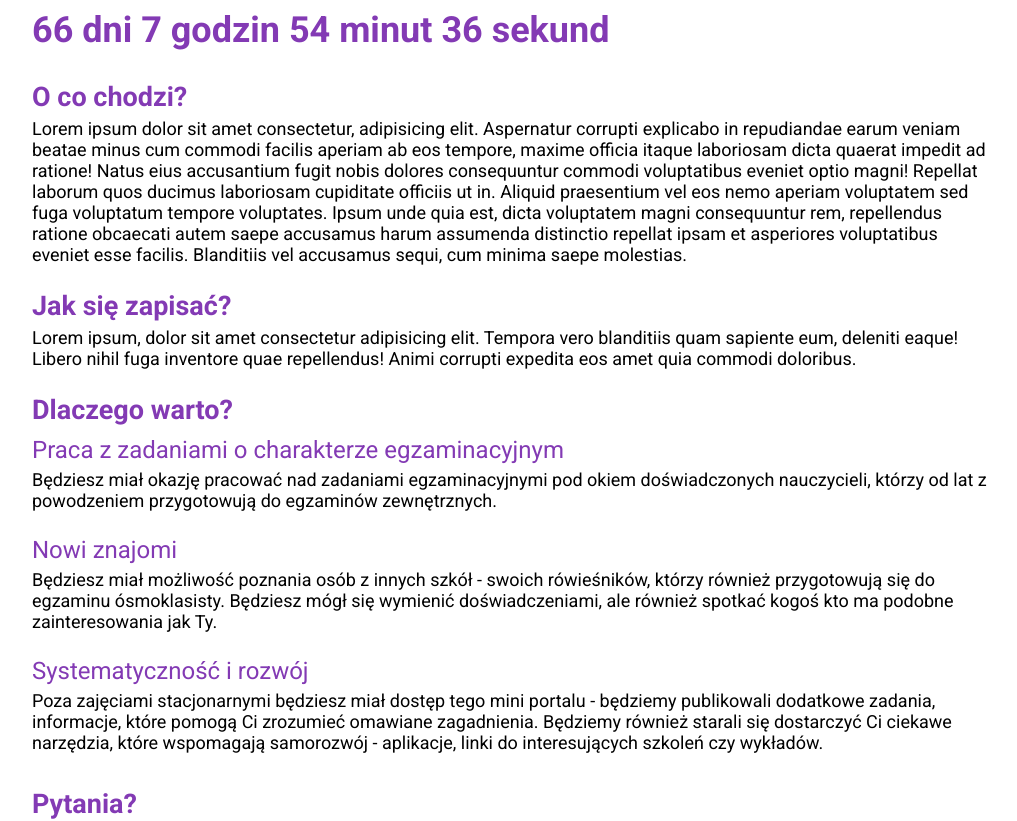
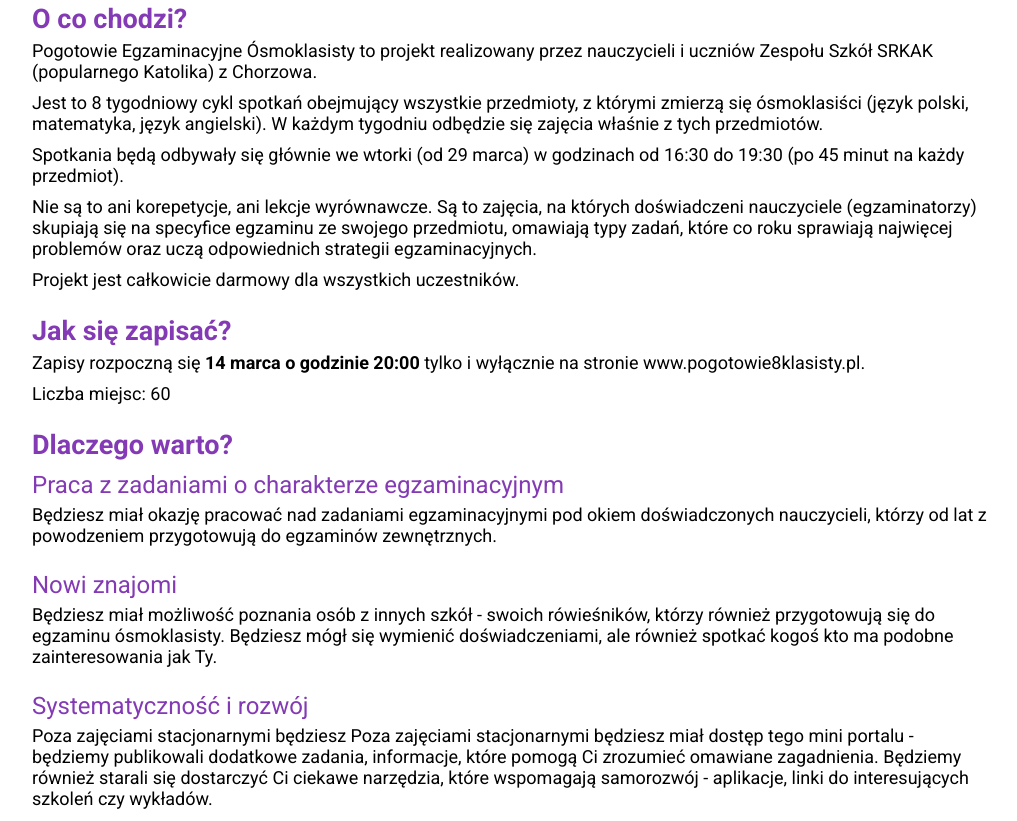
Before and after one commit to stanislawdera/pogotowie-osmoklasisty, a Next.js app: page / in a window 1280 px wide. Shown: the part 529-1350 px from the top of the page, without its empty margins (128-1145 px from the left). Built offline with nearby package versions, Linux system fonts and the light colour scheme.

Commit message:
Create essential homepage

```diff
--- a/components/organisms/MainHeader/MainHeader.js
+++ b/components/organisms/MainHeader/MainHeader.js
@@ -1,14 +1,12 @@
 import { Section } from "components/atoms/Section/Section.styles";
 import { Wrapper } from "components/atoms/Wrapper/Wrapper.styles";
 import React from "react";
-import Navigation from "../Navigation/Navigation";
 import { StyledMainHeader } from "./MainHeader.styles";
 
 export default function MainHeader() {
   return (
     <StyledMainHeader>
       <Wrapper>
-        <Navigation />
         <Section as="div">
           <h1>Pogotowie Ósmoklasisty</h1>
           <p>Warsztaty przygotowujące do Egzaminu&nbsp;Ósmoklasisty</p>
--- a/pages/index.js
+++ b/pages/index.js
@@ -6,47 +6,74 @@ import { Headline } from "components/atoms/Headline/Headline.styles";
 import { Paragraph } from "components/atoms/Paragraph/Paragraph.styles";
 import { Section } from "components/atoms/Section/Section.styles";
 import { Subheadline } from "components/atoms/Subheadline/Subheadline.styles";
-import { Card } from "components/atoms/Card/Card.styles";
 import CardLink from "components/organisms/CardLink/CardLink";
 import Countdown from "react-countdown";
 import CountdownRenderer from "components/organisms/CountdownRenderer/CountdownRenderer";
+import Head from "next/head";
 
 export default function index() {
   return (
     <Layout noHeader>
+      <Head>
+        <title>
+          Pogotowie Ósmoklasisty - bezpłatne zajęcia przygotowujące do Egzaminu
+          Ósmoklasisty
+        </title>
+        <meta
+          name="description"
+          content="Pogotowie Egzaminacyjne Ósmoklasisty to 8 tygodniowy cykl spotkań obejmujący wszystkie przedmioty, z którymi zmierzą się ósmoklasiści (język polski, matematyka, język angielski). Projekt realizowany przez
+          nauczycieli i uczniów Zespołu Szkół SRKAK."
+        />
+        <meta property="og:title" content="Pogotowie Ósmoklasisty" />
+        <meta
+          property="og:description"
+          content="Bezpłatne zajęcia dla ósmoklasistów"
+        />
+        <meta property="og:image" content="/images/og-image.jpg" />
+      </Head>
       <MainHeader />
       <Wrapper>
         <Section>
           <Countdown
-            date={new Date(2022, 3, 14, 20)}
+            date={new Date(2022, 2, 14, 20)}
             renderer={CountdownRenderer}
           />
         </Section>
         <Section as="article">
           <Headline>O co chodzi?</Headline>
           <Paragraph>
-            Lorem ipsum dolor sit amet consectetur, adipisicing elit. Aspernatur
-            corrupti explicabo in repudiandae earum veniam beatae minus cum
-            commodi facilis aperiam ab eos tempore, maxime officia itaque
-            laboriosam dicta quaerat impedit ad ratione! Natus eius accusantium
-            fugit nobis dolores consequuntur commodi voluptatibus eveniet optio
-            magni! Repellat laborum quos ducimus laboriosam cupiditate officiis
-            ut in. Aliquid praesentium vel eos nemo aperiam voluptatem sed fuga
-            voluptatum tempore voluptates. Ipsum unde quia est, dicta voluptatem
-            magni consequuntur rem, repellendus ratione obcaecati autem saepe
-            accusamus harum assumenda distinctio repellat ipsam et asperiores
-            voluptatibus eveniet esse facilis. Blanditiis vel accusamus sequi,
-            cum minima saepe molestias.
+            Pogotowie Egzaminacyjne Ósmoklasisty to projekt realizowany przez
+            nauczycieli i uczniów Zespołu Szkół SRKAK (popularnego Katolika) z
+            Chorzowa.
+          </Paragraph>
+          <Paragraph>
+            Jest to 8 tygodniowy cykl spotkań obejmujący wszystkie przedmioty, z
+            którymi zmierzą się ósmoklasiści (język polski, matematyka, język
+            angielski). W każdym tygodniu odbędzie się zajęcia właśnie z tych
+            przedmiotów.
+          </Paragraph>
+          <Paragraph>
+            Spotkania będą odbywały się głównie we wtorki (od 29 marca) w
+            godzinach od 16:30 do 19:30 (po 45 minut na każdy przedmiot).
+          </Paragraph>
+          <Paragraph>
+            Nie są to ani korepetycje, ani lekcje wyrównawcze. Są to zajęcia, na
+            których doświadczeni nauczyciele (egzaminatorzy) skupiają się na
+            specyfice egzaminu ze swojego przedmiotu, omawiają typy zadań, które
+            co roku sprawiają najwięcej problemów oraz uczą odpowiednich
+            strategii egzaminacyjnych.
+          </Paragraph>
+          <Paragraph>
+            Projekt jest całkowicie darmowy dla wszystkich uczestników.
           </Paragraph>
         </Section>
         <Section>
           <Headline>Jak się zapisać?</Headline>
           <Paragraph>
-            Lorem ipsum, dolor sit amet consectetur adipisicing elit. Tempora
-            vero blanditiis quam sapiente eum, deleniti eaque! Libero nihil fuga
-            inventore quae repellendus! Animi corrupti expedita eos amet quia
-            commodi doloribus.
+            Zapisy rozpoczną się <b>14 marca o godzinie 20:00</b> tylko i
+            wyłącznie na stronie www.pogotowie8klasisty.pl.
           </Paragraph>
+          <Paragraph>Liczba miejsc: 60</Paragraph>
         </Section>
         <Section>
           <Headline>Dlaczego warto?</Headline>
@@ -75,25 +102,24 @@ export default function index() {
           <Section as="article">
             <Subheadline>Systematyczność i rozwój</Subheadline>
             <Paragraph>
-              Poza zajęciami stacjonarnymi będziesz miał dostęp tego mini
-              portalu - będziemy publikowali dodatkowe zadania, informacje,
-              które pomogą Ci zrozumieć omawiane zagadnienia. Będziemy również
-              starali się dostarczyć Ci ciekawe narzędzia, które wspomagają
-              samorozwój - aplikacje, linki do interesujących szkoleń czy
-              wykładów.
+              Poza zajęciami stacjonarnymi będziesz Poza zajęciami stacjonarnymi
+              będziesz miał dostęp tego mini portalu - będziemy publikowali
+              dodatkowe zadania, informacje, które pomogą Ci zrozumieć omawiane
+              zagadnienia. Będziemy również starali się dostarczyć Ci ciekawe
+              narzędzia, które wspomagają samorozwój - aplikacje, linki do
+              interesujących szkoleń czy wykładów.
             </Paragraph>
           </Section>
         </Section>
         <Section>
           <Headline>Pytania?</Headline>
           <CardLink
-            to="/faq"
-            title="Zobacz najczęściej zadawane pytania (FAQ)"
+            to="https://www.facebook.com/KatolikChorzowLiceum"
+            title="Strona chorzowskiego Katolika na Facebooku"
           />
-          <CardLink to="tel:+48000000000" title="Zadzwoń do nas" />
           <CardLink
             to="mailto:kontakt@pogotowie8klasisty.pl"
-            title="Napisz maila"
+            title="Napisz maila na kontakt@pogotowie8klasisty.pl"
           />
         </Section>
       </Wrapper>
```
Also changed, not shown: pages/zapisz-sie.js (deleted, +0 -138 lines), public/images/og-image.jpg (added).
